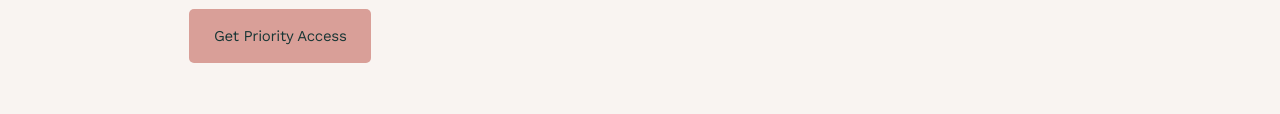
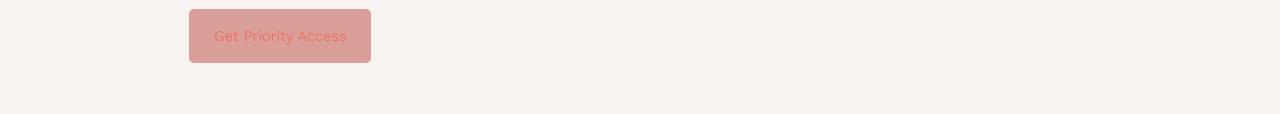
Before and after one commit to sahkho/clip-landing-page, a plain HTML site: page index.html in a window 1280 px wide. Shown: the part 447-561 px from the top of the page. Drawn offline with nearby package versions, Linux system fonts and the light colour scheme; a script that the page names is missing; a web font is replaced by a local one.

Commit message:
changed get access button color

```diff
--- a/styles.css
+++ b/styles.css
@@ -81,7 +81,7 @@ line-height: 24px;
 font-size: 15px;
 text-align: center;
 letter-spacing: -0.02em;
-color: #183635;
+color: #EE7367;
 }
 /* hover color */
 #hover {
```
